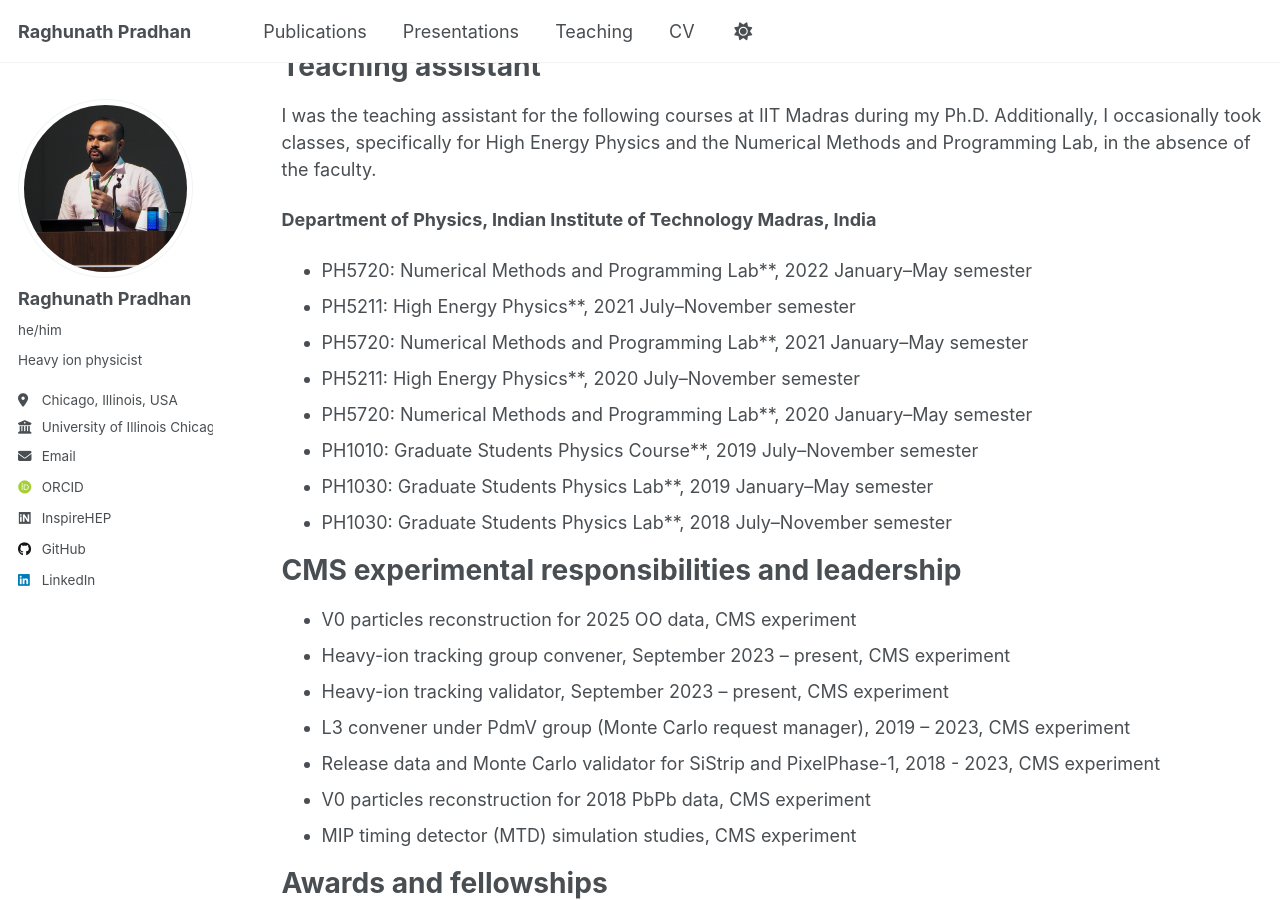
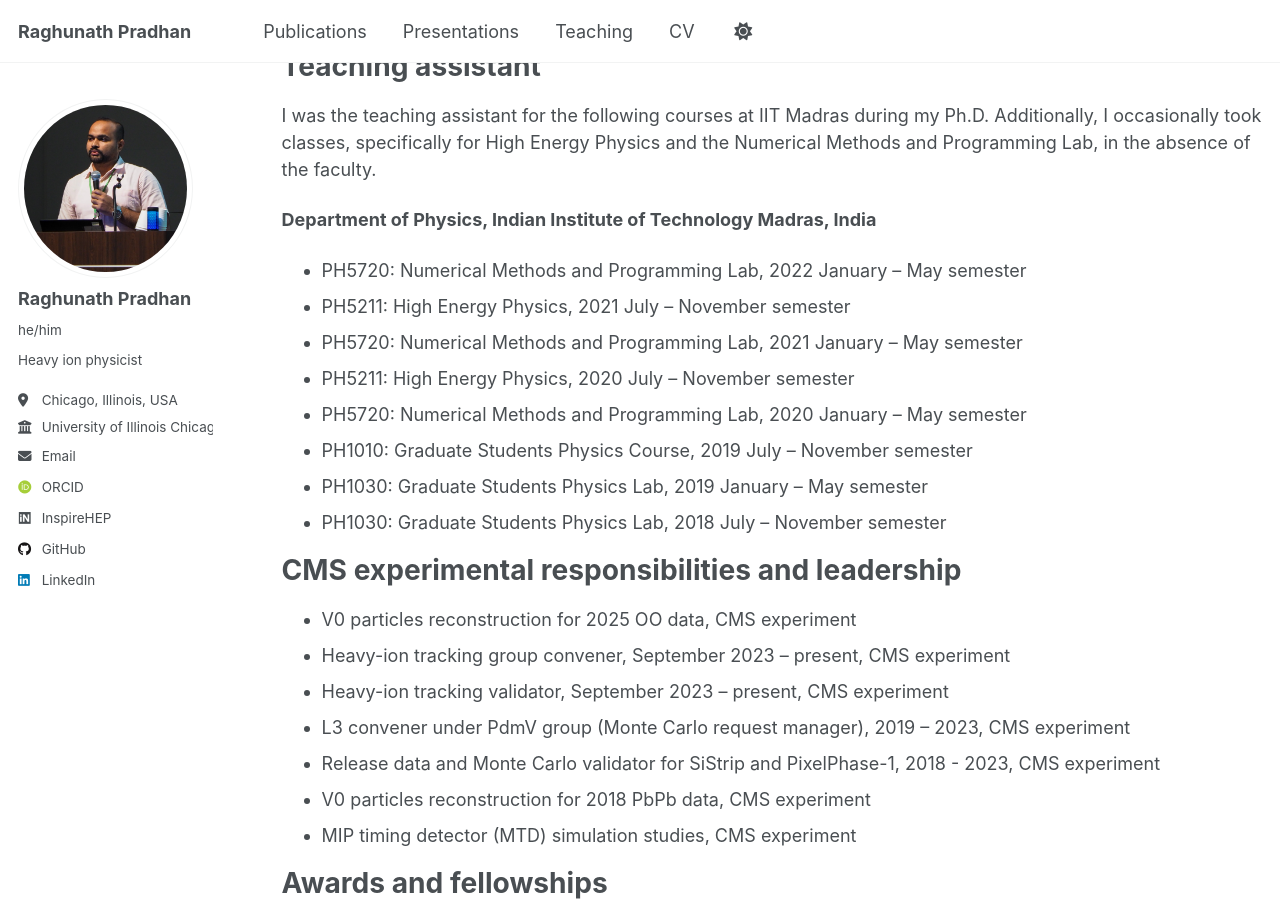
Before and after one commit to RAGHUMATAPITA/RAGHUMATAPITA.github.io, a Jekyll site: the page built from _pages/cv.md, in a window 1280 px wide and 900 px high, scrolled down 5700 px. Built offline with Jekyll 4.4.1, drawn with Linux system fonts in a browser that asks for light colours; some web fonts are replaced; a script that is not in the unit is left out.

```diff
--- a/_pages/cv.md
+++ b/_pages/cv.md
@@ -136,14 +136,14 @@ I was the teaching assistant for the following courses at IIT Madras during my P
 
 **Department of Physics, Indian Institute of Technology Madras, India**
 
-* PH5720: Numerical Methods and Programming Lab**, 2022 January–May semester
-* PH5211: High Energy Physics**, 2021 July–November semester
-* PH5720: Numerical Methods and Programming Lab**, 2021 January–May semester
-* PH5211: High Energy Physics**, 2020 July–November semester
-* PH5720: Numerical Methods and Programming Lab**, 2020 January–May semester
-* PH1010: Graduate Students Physics Course**, 2019 July–November semester
-* PH1030: Graduate Students Physics Lab**, 2019 January–May semester
-* PH1030: Graduate Students Physics Lab**, 2018 July–November semester
+* PH5720: Numerical Methods and Programming Lab, 2022 January – May semester
+* PH5211: High Energy Physics, 2021 July – November semester
+* PH5720: Numerical Methods and Programming Lab, 2021 January – May semester
+* PH5211: High Energy Physics, 2020 July – November semester
+* PH5720: Numerical Methods and Programming Lab, 2020 January – May semester
+* PH1010: Graduate Students Physics Course, 2019 July – November semester
+* PH1030: Graduate Students Physics Lab, 2019 January – May semester
+* PH1030: Graduate Students Physics Lab, 2018 July – November semester
 
 CMS experimental responsibilities and leadership
 ======
--- a/_pages/teaching.html
+++ b/_pages/teaching.html
@@ -5,6 +5,8 @@ permalink: /teaching/
 author_profile: true
 ---
 
+I was the teaching assistant for the following courses at IIT Madras during my Ph.D. Additionally, I occasionally took classes, specifically for High Energy Physics and the Numerical Methods and Programming Lab, in the absence of the faculty.
+
 {% include base_path %}
 
 {% for post in site.teaching reversed %}
```
